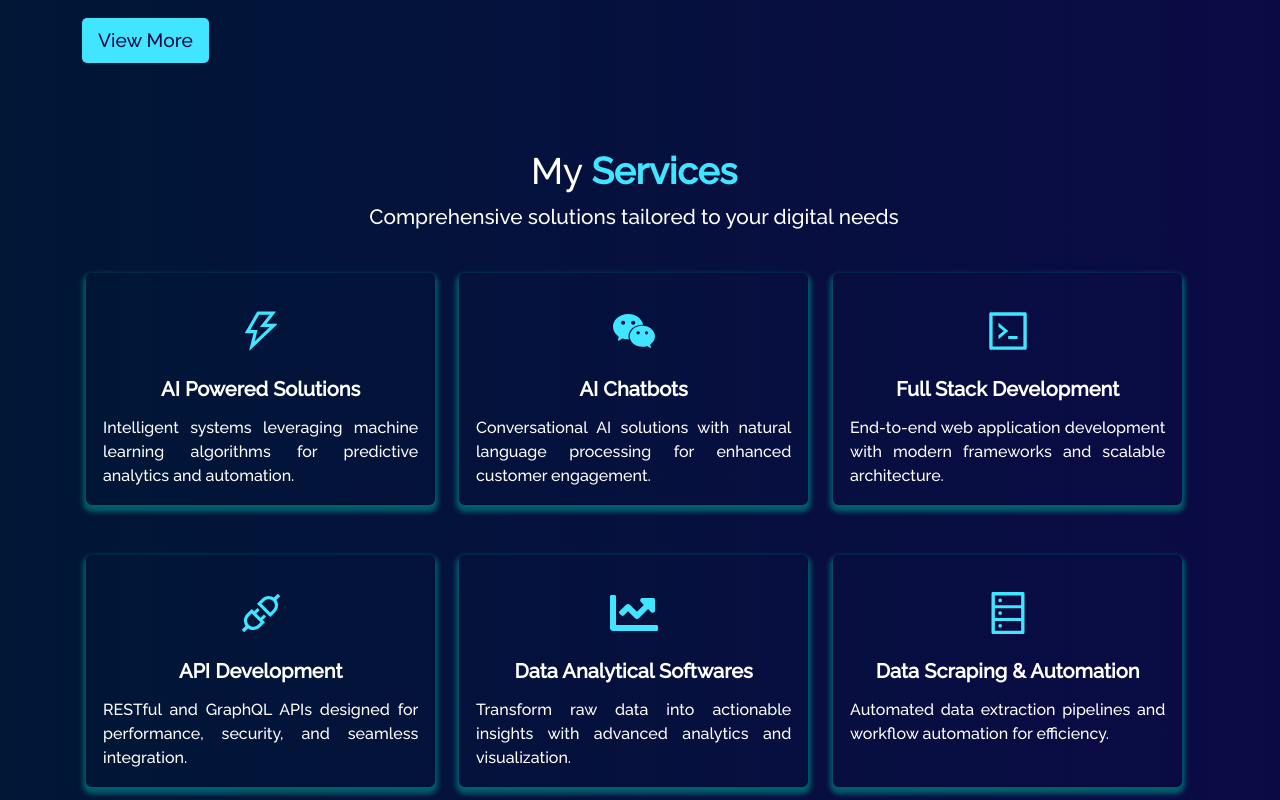
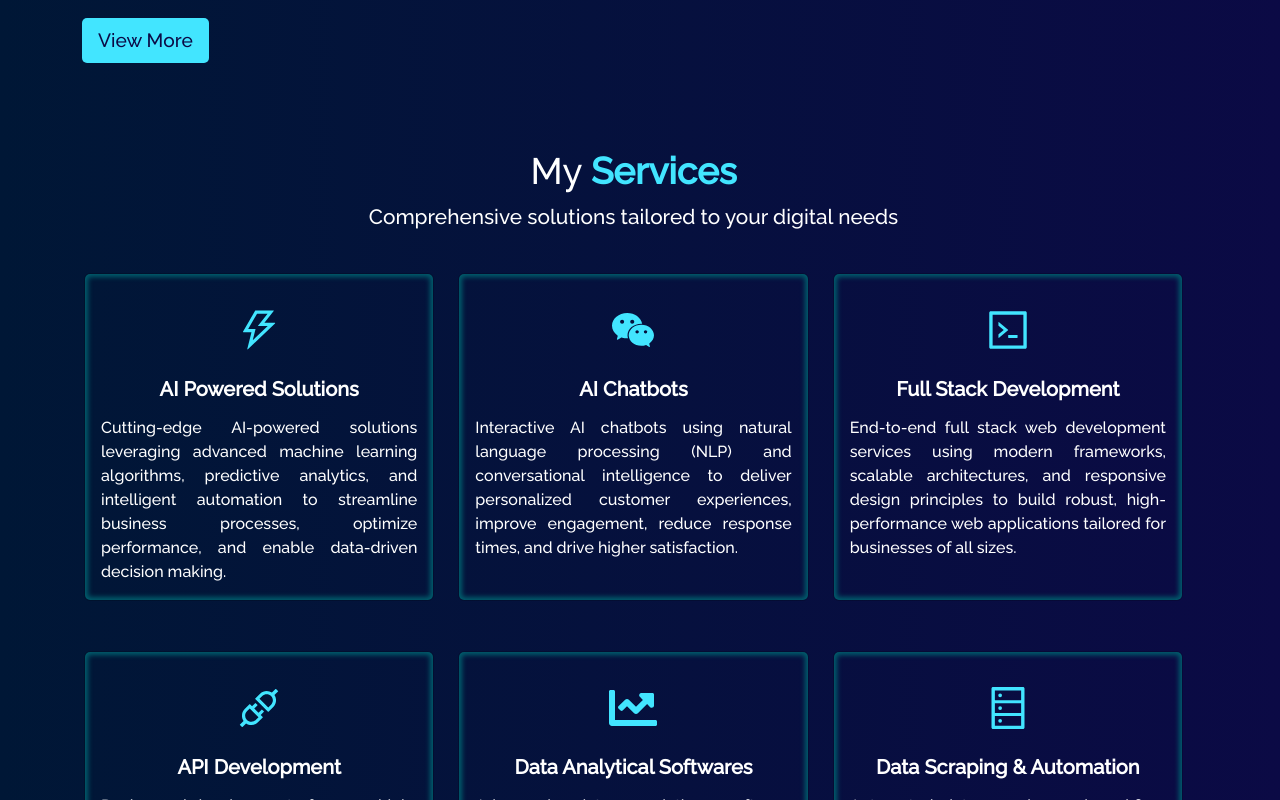
Before and after one commit to huzaifanasir08/Personal-Portfolio, a React (Create React App) app: page / in a window 1280 px wide. Shown: the part 1300-2100 px from the top of the page. Built offline with nearby package versions, Linux system fonts and the light colour scheme.

Commit message:
Update service descriptions and card styles
Enhanced the descriptions for services in Services.js to provide more detail and clarity. Adjusted padding in Home.css and modified box-shadow properties in style.css for improved card appearance. Removed Tilt component usage from Services.js.

```diff
--- a/src/components/Home/Home.css
+++ b/src/components/Home/Home.css
@@ -10,7 +10,7 @@
     display: none;
 }
 .serv-cards{
-  padding: 0 28px 0 16px !important;
+  padding: 0px 27px 0 14px !important;
 }
 
 .serv-text{
--- a/src/components/Home/Services.js
+++ b/src/components/Home/Services.js
@@ -1,5 +1,4 @@
 import { Container, Row, Col, Card } from "react-bootstrap";
-import Tilt from "react-parallax-tilt";
 import "./Home.css";
 import {
   AiOutlineWechat,
@@ -22,32 +21,32 @@ function Services() {
     {
       icon: <AiOutlineThunderbolt />,
       title: "AI Powered Solutions",
-      description: "Intelligent systems leveraging machine learning algorithms for predictive analytics and automation.",
+      description: "Cutting-edge AI-powered solutions leveraging advanced machine learning algorithms, predictive analytics, and intelligent automation to streamline business processes, optimize performance, and enable data-driven decision making.",
     },
     {
       icon: <AiOutlineWechat />,
       title: "AI Chatbots",
-      description: "Conversational AI solutions with natural language processing for enhanced customer engagement.",
+      description: "Interactive AI chatbots using natural language processing (NLP) and conversational intelligence to deliver personalized customer experiences, improve engagement, reduce response times, and drive higher satisfaction.",
     },
     {
       icon: <AiOutlineCode />,
       title: "Full Stack Development",
-      description: "End-to-end web application development with modern frameworks and scalable architecture.",
+      description: "End-to-end full stack web development services using modern frameworks, scalable architectures, and responsive design principles to build robust, high-performance web applications tailored for businesses of all sizes.",
     },
     {
       icon: <AiOutlineApi />,
       title: "API Development",
-      description: "RESTful and GraphQL APIs designed for performance, security, and seamless integration.",
+      description: "Design and development of secure, high-performance RESTful and GraphQL APIs that ensure seamless system integration, reliable data exchange, and optimized backend performance for complex applications.",
     },
     {
       icon: <FaChartLine />,
       title: "Data Analytical Softwares",
-      description: "Transform raw data into actionable insights with advanced analytics and visualization.",
+      description: "Advanced data analytics software transforming raw business data into actionable insights with sophisticated visualization, reporting tools, and predictive models to enhance strategic planning and operational efficiency.",
     },
     {
       icon: <AiOutlineDatabase />,
       title: "Data Scraping & Automation",
-      description: "Automated data extraction pipelines and workflow automation for efficiency.",
+      description: "Automated data scraping and workflow automation solutions that efficiently extract, process, and manage data from multiple sources, boosting productivity, saving time, and supporting data-driven decision making.",
     },
   ];
 
@@ -69,7 +68,7 @@ function Services() {
         <Row style={{ justifyContent: "center", paddingBottom: "50px" }}>
           {services.map((service, index) => (
             <Col md={6} lg={4} className="services-project-card" key={index} style={{ display: "flex" }}>
-              <Tilt style={{ width: "100%" }}>
+              {/* <Tilt style={{ width: "100%" }}> */}
                 <Card className="services-project-card-view" style={{ height: "100%", display: "flex", flexDirection: "column" }}>
                   <Card.Body style={{ display: "flex", flexDirection: "column", flex: 1 }}>
                     <div
@@ -96,7 +95,7 @@ function Services() {
                     </Card.Text>
                   </Card.Body>
                 </Card>
-              </Tilt>
+              {/* </Tilt> */}
             </Col>
           ))}
         </Row>
--- a/src/style.css
+++ b/src/style.css
@@ -792,7 +792,7 @@ button:focus {
 }
 
 .services-project-card-view {
-  box-shadow: 0 4px 5px 3px #005e6d !important;
+  box-shadow: inset 0 0px 5px 3px #005e6d !important;
   color: white !important;
   background-color: transparent !important;
   opacity: 1 !important;
@@ -803,7 +803,7 @@ button:focus {
 .services-project-card-view:hover {
   transform: scale(1.02) !important;
   overflow: hidden !important;
-  box-shadow: 0 4px 4px 5px #005e6d !important;
+  box-shadow: inset 0 3px 4px 3px #005e6d !important;
 }
 
 .blog-card {
```
